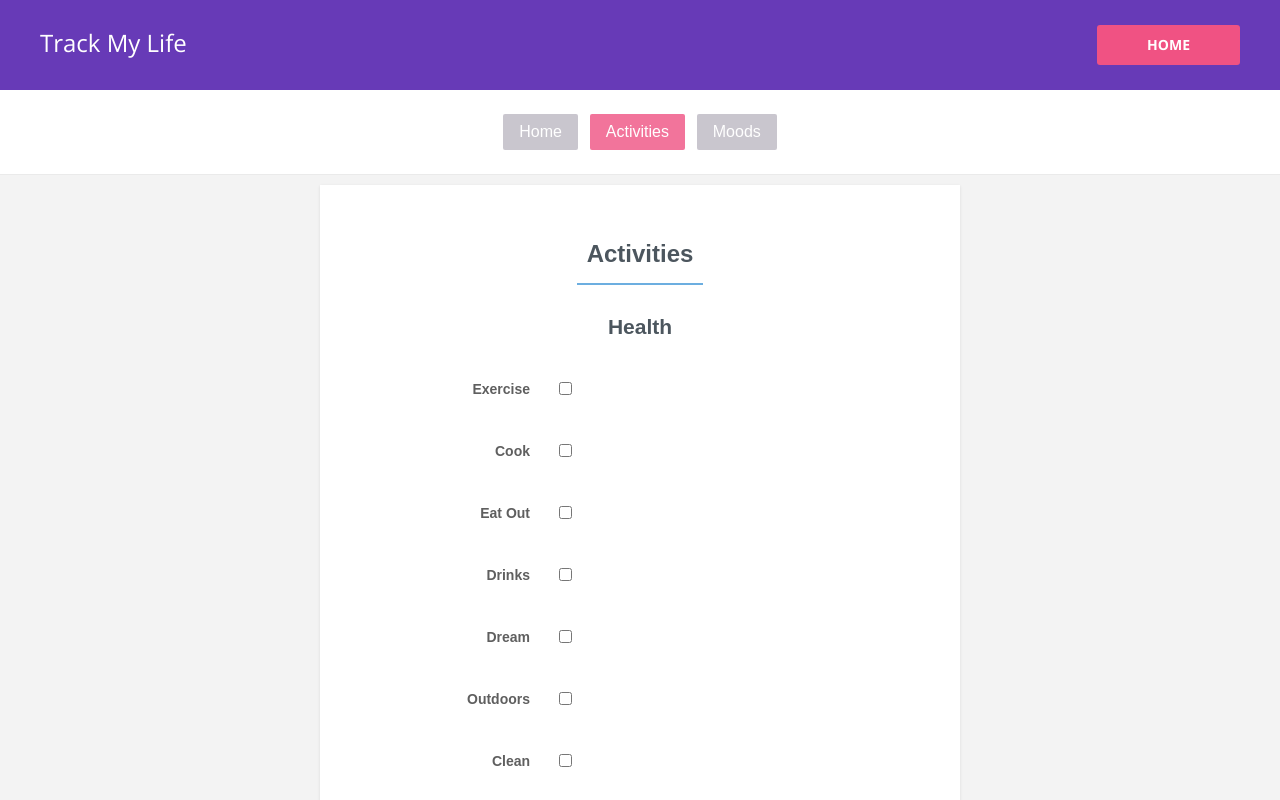
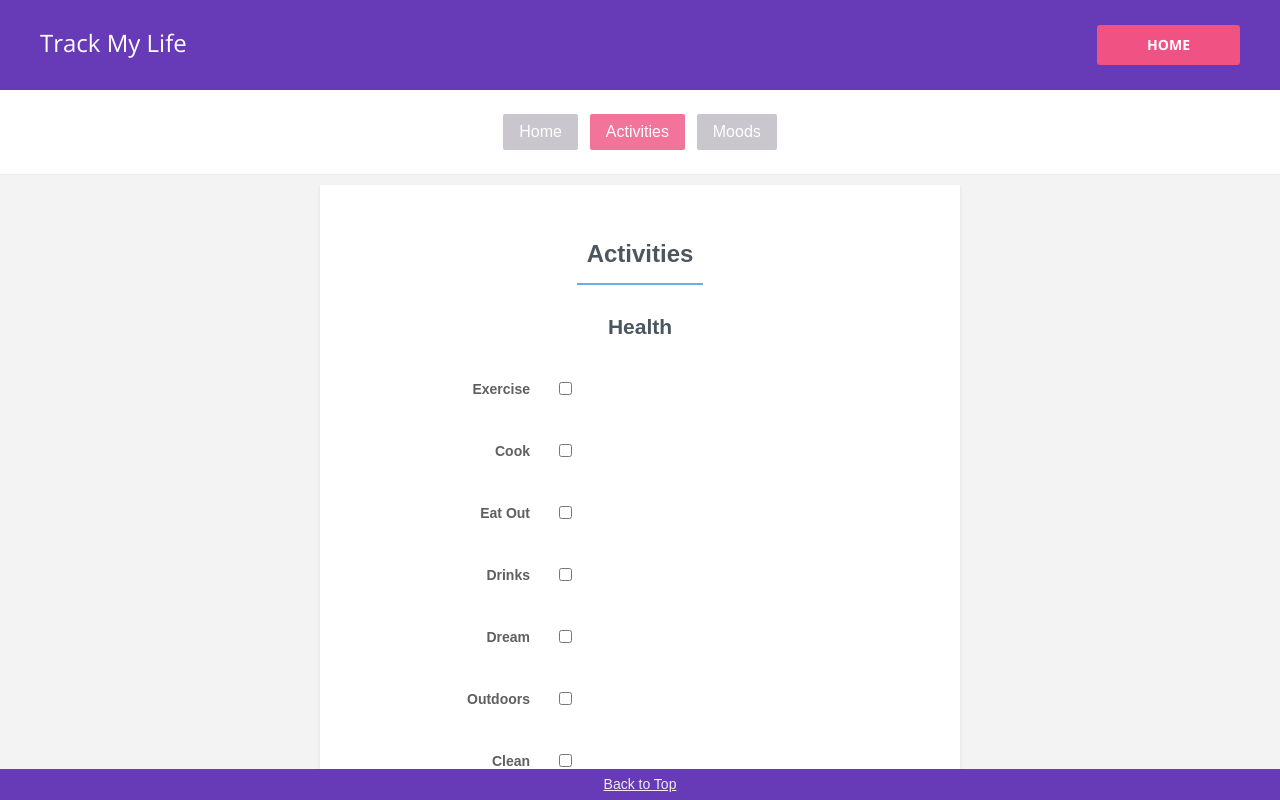
Before and after one commit to MichaelCurrin/track-my-life, a plain HTML site: page app/ui/activities.html in a window 1280 px wide. Shown: the top 800 px of the page. Drawn offline with nearby package versions, Linux system fonts and the light colour scheme.

Commit message:
Update ui navigation and footer

```diff
--- a/app/ui/activities.html
+++ b/app/ui/activities.html
@@ -16,17 +16,23 @@
 
 <body>
 
+    <div>
+        <a name="top"></a>
+
         <header>
             <h1>Track My Life</h1>
             <a href="/">Home</a>
         </header>
 
+        <nav>
             <ul>
                 <li><a href="/" >Home</a></li>
                 <li><a href="/activities.html" class="active">Activities</a></li>
                 <li><a href="/moods.html">Moods</a></li>
             </ul>
+        <nav>
 
+    </div>
     <!-- TODO
         How to add sections (pages) to forms
      -->
@@ -224,16 +230,13 @@
                 <button type="submit">Submit Form</button>
             </div>
 
+        </form>
 
-        </form>
     </div>
 
     <footer>
-        <ul>
-            <li><a href="/" >Home</a></li>
-            <li><a href="/activities.html" class="active">Activities</a></li>
-            <li><a href="/moods.html">Moods</a></li>
-        </ul>
+        <a href="#top">Back to Top</a>
     </footer>
+
 </body>
 </html>
--- a/app/ui/static/css/base.css
+++ b/app/ui/static/css/base.css
@@ -13,16 +13,16 @@ html {
 }
 
 body {
-    font:14px/1.5 Arial, Helvetica, sans-serif;
-    margin:0;
+    font: 14px/1.5 Arial, Helvetica, sans-serif;
 }
 
 header {
+    background-color: #673AB7;
     box-sizing: border-box;
     text-align: center;
     width: 100%;
     padding: 25px 40px;
-    background-color: #673AB7;
+
     overflow: hidden;
 }
 
@@ -42,8 +42,7 @@ header a {
     border-radius: 3px;
     font: bold 14px/1 'Open Sans', sans-serif;
     text-transform: uppercase;
-    background-color:#F05283;
-
+    background-color: #F05283;
 }
 
 ul {
@@ -87,7 +86,28 @@ ul li {
     display: inline-block;
 }
 
+.main-content {
+    margin-bottom: 25px;
+}
 
+footer {
+    background-color: #673AB7;
+
+    box-sizing: border-box;
+    text-align: center;
+    width: 100%;
+
+    position: fixed;
+    padding: 5px;
+    bottom: 0;
+}
+
+footer a {
+    color: #eee;
+}
+
+
+/*Mobile settings*/
 @media (max-width: 1000px) {
 
     header h1{
@@ -99,7 +119,3 @@ ul li {
         float: none;
     }
 }
-
-.main-content {
-    margin-bottom: 75px;
-}
```
Also changed, not shown: app/ui/index.html (+2 -0 lines), app/ui/moods.html (+11 -5 lines). Lines whose indentation alone changed are shown as unchanged.
